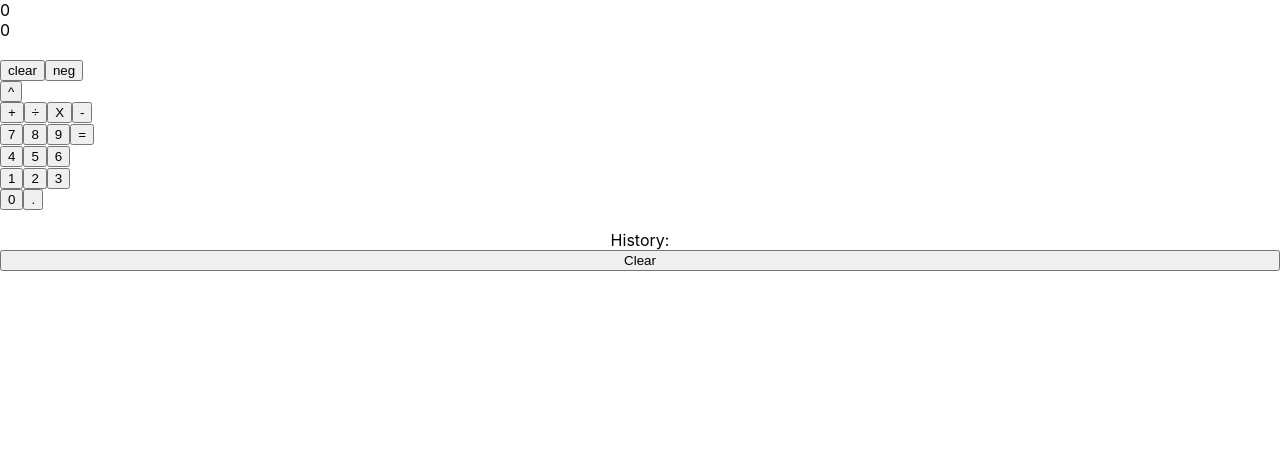
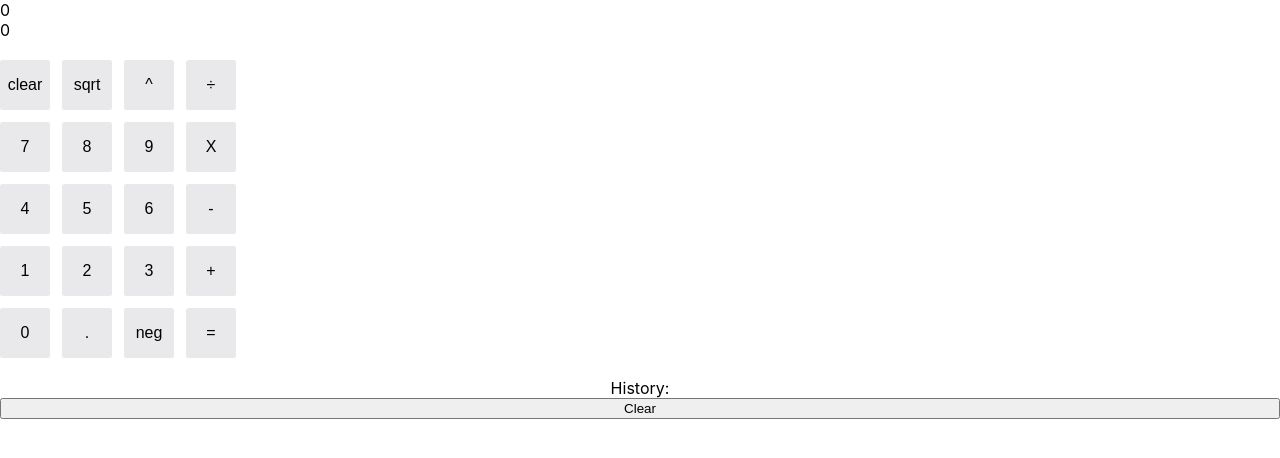
Before and after one commit to rmulrennan01/Calculator_App, a React (Create React App) app: page / in a window 1280 px wide. Shown: the top 458 px of the page. Built offline with nearby package versions, Linux system fonts and the light colour scheme.

Commit message:
started formatting css

```diff
--- /dev/null
+++ b/src/Button.css
@@ -0,0 +1,17 @@
+.button{
+    background-color: #E9E9EB;
+    border: none;
+
+    text-align: center;
+    font-size: 16px;
+    border-radius: 5%;
+    width: 50px;
+    height: 50px;
+}
+
+.button:hover{
+    background-color: white;
+    color: black;
+
+
+}
--- a/src/Button.js
+++ b/src/Button.js
@@ -1,11 +1,12 @@
 import React, {useEffect, useState} from 'react'
+import "./Button.css"
 
 function Button(props) {
 
     return (
-        <>
-        <button onClick={props.clickFunc}>{props.display}</button>
-        </>
+        <div>
+         <button className= "button" onClick={props.clickFunc}>{props.display}</button>
+        </div>
     )
 }
 
--- a/src/Keypad.css
+++ b/src/Keypad.css
@@ -2,43 +2,15 @@
     background-color: white;
     display: flex;
     flex-direction: column;
+    gap: 12px;
+
 
 
 
 }
 
-
-.keypad__topRow{
-    display:flex;
-    flex-direction: row;
-    background-color: white;
+.keypad__row{
+    display: flex;
+    gap: 12px;
 
 }
-
-.keypad__body{
-    display: flex;
-    flex-direction: row;
-}
-
-
-.keypad__bodyLeft{
-    background-color:white;
-}
-
-.keypad__bodyLeft__top{
-    justify-content: left;
-
-}
-
-.keypad__bodyLeft__bottom{
-    display: flex;
-
-
-}
-
-.keypad__bodyRight{
-    background-color:white;
-    display: flex;
-    flex-direction:column;
-
-}
--- a/src/Keypad.js
+++ b/src/Keypad.js
@@ -9,60 +9,39 @@ function Keypad(props) {
 
     return (
         <div className="keypad">
-            <div className="keypad__topRow">
+            <div className = "keypad__row">
                 <Button display="clear" clickFunc={()=>props.clearFunc()}/>
-                <Button display="neg" clickFunc={()=>props.negFunc()} />
-
-
+                <Button display="sqrt" clickFunc={()=>props.clearFunc()}/>
+                <Button display="^" clickFunc={()=>props.mathFunc('^')}/>
+                <Button display="÷" clickFunc={()=>props.mathFunc('÷')}/>
             </div>
-
-            <div className="keypad__topRow">
-                <Button display="^" clickFunc={()=>props.mathFunc('^')}/>
-
-
+            <div className = "keypad__row">
+                <Button display="7" clickFunc={()=>props.digitFunc(7)}/>
+                <Button display="8" clickFunc={()=>props.digitFunc(8)}/>
+                <Button display="9" clickFunc={()=>props.digitFunc(9)}/>
+                <Button display="X" clickFunc={()=>props.mathFunc('x')}/>
             </div>
-
-            <div className="keypad__topRow">
-                <Button display="+" clickFunc={()=>props.mathFunc('+')}/>
-                <Button display="÷" clickFunc={()=>props.mathFunc('÷')}/>
-                <Button display="X" clickFunc={()=>props.mathFunc('x')}/>
+            <div className = "keypad__row">
+                <Button display="4" clickFunc={()=>props.digitFunc(4)}/>
+                <Button display="5" clickFunc={()=>props.digitFunc(5)}/>
+                <Button display="6" clickFunc={()=>props.digitFunc(6)}/>
                 <Button display="-" clickFunc={()=>props.mathFunc('-')}/>
 
             </div>
-            <div className="keypad__body">
-                <div className="keypad__bodyLeft">
-                    <div className="keypad__bodyLeft__top">
-                        <div>
-                            <Button display="7" clickFunc={()=>props.digitFunc(7)}/>
-                            <Button display="8" clickFunc={()=>props.digitFunc(8)}/>
-                            <Button display="9" clickFunc={()=>props.digitFunc(9)}/>
-                        </div>
-                        <div>
-                            <Button display="4" clickFunc={()=>props.digitFunc(4)}/>
-                            <Button display="5" clickFunc={()=>props.digitFunc(5)}/>
-                            <Button display="6" clickFunc={()=>props.digitFunc(6)}/>
-                        </div>
-                        <div>
+            <div className = "keypad__row">
                 <Button display="1" clickFunc={()=>props.digitFunc(1)}/>
                 <Button display="2" clickFunc={()=>props.digitFunc(2)}/>
                 <Button display="3" clickFunc={()=>props.digitFunc(3)}/>
+                <Button display="+" clickFunc={()=>props.mathFunc('+')}/>
             </div>
-                    </div>
-                    <div className="keypad__bodyLeft__bottom">
+
+            <div className = "keypad__row">
                 <Button display="0" clickFunc={()=>props.digitFunc(0)}/>
                 <Button display="." clickFunc={()=>props.decimalFunc()}/>
+                <Button display="neg" clickFunc={()=>props.negFunc()} />
+                <Button display="=" clickFunc={()=>props.equalFunc()}/>
             </div>
 
-                </div>
-                <div className="keypad__bodyRight">
-                    <div>
-
-                        <Button display="=" clickFunc={()=>props.equalFunc()}/>
-
-
-                    </div>
-                </div>
-            </div>
         </div>
     )
 }
```
Lines whose indentation alone changed are shown as unchanged.
